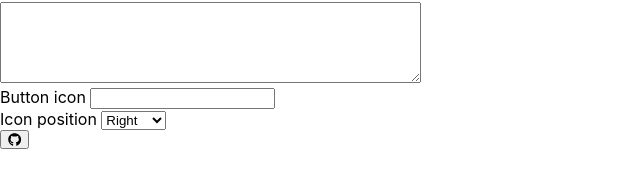
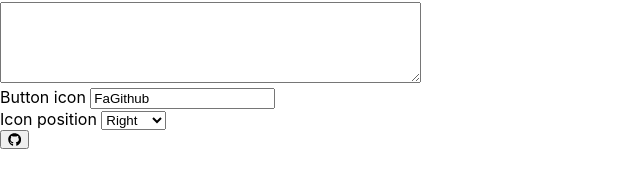
Before and after one commit to reactgeeks/todo, a React (Create React App) app: page /button in a window 1280 px wide. Shown: the part 106-284 px from the top of the page, without its empty margins (0-640 px from the left). Built offline with nearby package versions, Linux system fonts and the light colour scheme.

Commit message:
ButtonDemo icon value issue fix

```diff
--- a/src/components/ButtonDemo.js
+++ b/src/components/ButtonDemo.js
@@ -83,7 +83,7 @@ class ButtonDemo extends React.Component {
                             <input
                                 type = "text"
                                 name = "icon"
-                                value = {this.state.height}
+                                value = {this.state.icon}
                                 onChange = {(event) => this.setState({icon: event.target.value})}
                             />
                         </div>
```
